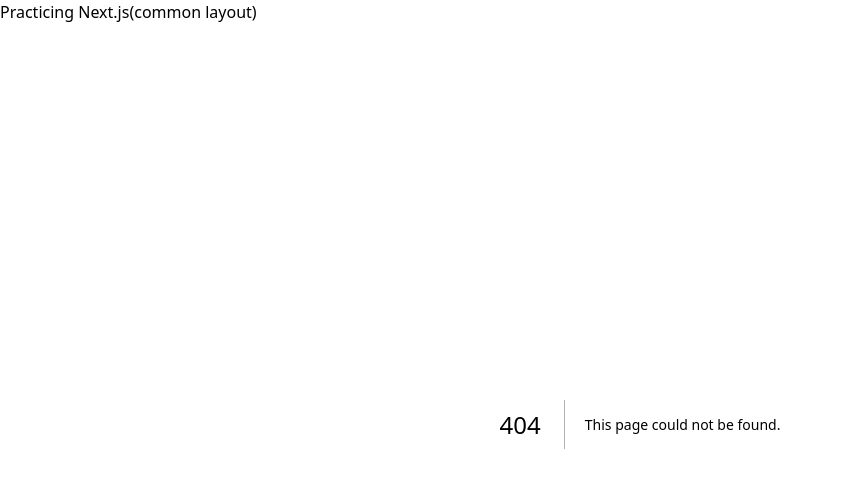
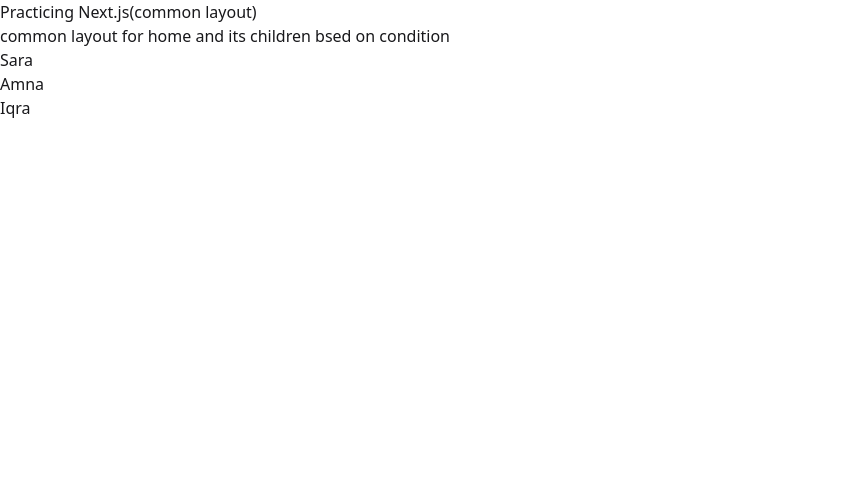
Before and after one commit to Saima-Bibi/Next.js-Project, a Next.js app: page /home/users in a window 1280 px wide. Before the commit this address had no page. Shown: the top 488 px of the page, without its empty margins (0-843 px from the left). Built offline with nearby package versions, Linux system fonts and the light colour scheme.

Commit message:
Practiced dynamic routing in Next.js

```diff
--- /dev/null
+++ b/src/app/home/users/[details]/page.js
@@ -0,0 +1,12 @@
+'use client'
+import React from 'react'
+
+export default function UserDetails(props) {
+   const {details} = React.use(props.params)
+  return (
+    <div>
+      <h1>User details</h1>
+      <h3>User name:{details}</h3>
+    </div>
+  )
+}
--- /dev/null
+++ b/src/app/home/users/page.js
@@ -0,0 +1,22 @@
+import Link from 'next/link'
+import React from 'react'
+
+function Users() {
+  return (
+    <div>
+      <ul>
+        <li>
+            <Link href={'/home/users/Sara'}>Sara</Link>
+        </li>
+        <li>
+            <Link href={'/home/users/Amna'}>Amna</Link>
+        </li>
+        <li>
+            <Link href={'/home/users/Iqra'}>Iqra</Link>
+        </li>
+      </ul>
+    </div>
+  )
+}
+
+export default Users
```
